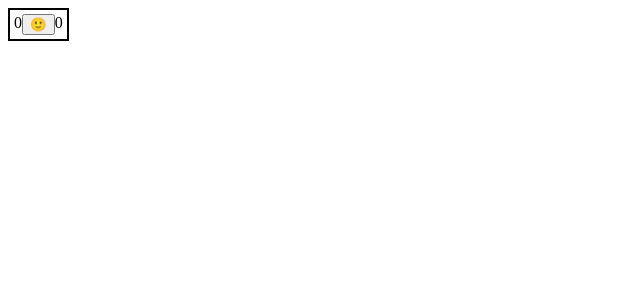
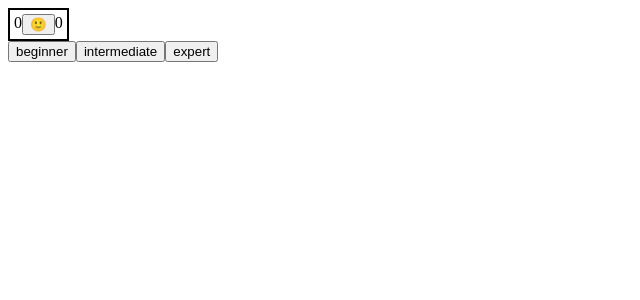
Before and after one commit to iamtimleonard/portfolio, a Next.js app: page /games/minesweeper in a window 1280 px wide. Shown: the top 300 px of the page, without its empty margins (0-640 px from the left). Built offline with nearby package versions, Linux system fonts and the light colour scheme.

Commit message:
feat(minesweeper): different difficulties

```diff
--- a/app/games/minesweeper/config.ts
+++ b/app/games/minesweeper/config.ts
@@ -10,8 +10,8 @@ export const basicConfig = {
     mines: 40,
   },
   expert: {
-    width: 16,
-    height: 30,
+    width: 30,
+    height: 16,
     mines: 99,
   },
 };
--- a/app/games/minesweeper/page.tsx
+++ b/app/games/minesweeper/page.tsx
@@ -169,7 +169,24 @@ function Page() {
     });
   };
 
+  const updateConfig = (difficulty: keyof typeof basicConfig) => {
+    setConfig(basicConfig[difficulty]);
+    setGameState((state) => {
+      if (timer) {
+        clearInterval(timer);
+        timer = null;
+      }
+      return {
+        ...state,
+        layout: buildLayout(basicConfig[difficulty]),
+        time: 0,
+        status: "notStarted",
+      };
+    });
+  };
+
   return (
+    <>
       <article className={styles.board}>
         <StatusBar gameState={gameState} initializeGame={initializeGame} />
         {gameState.layout.map((row, idx) => {
@@ -184,6 +201,10 @@ function Page() {
           );
         })}
       </article>
+      <button onClick={() => updateConfig("beginner")}>beginner</button>
+      <button onClick={() => updateConfig("intermediate")}>intermediate</button>
+      <button onClick={() => updateConfig("expert")}>expert</button>
+    </>
   );
 }
 
```
Lines whose indentation alone changed are shown as unchanged.
